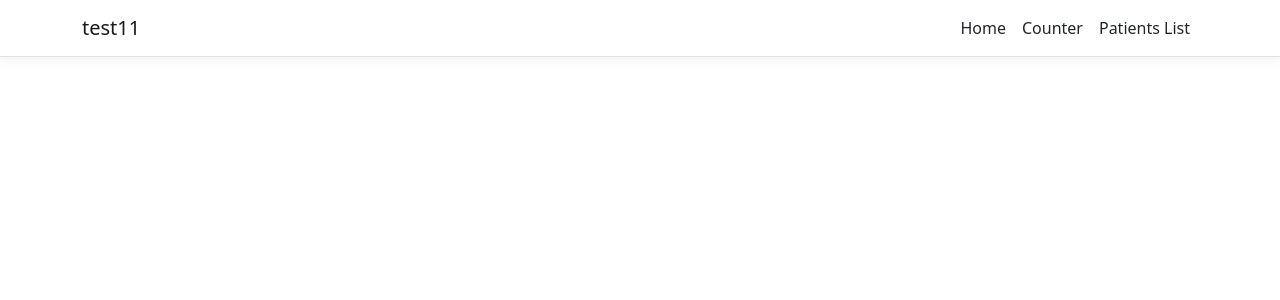
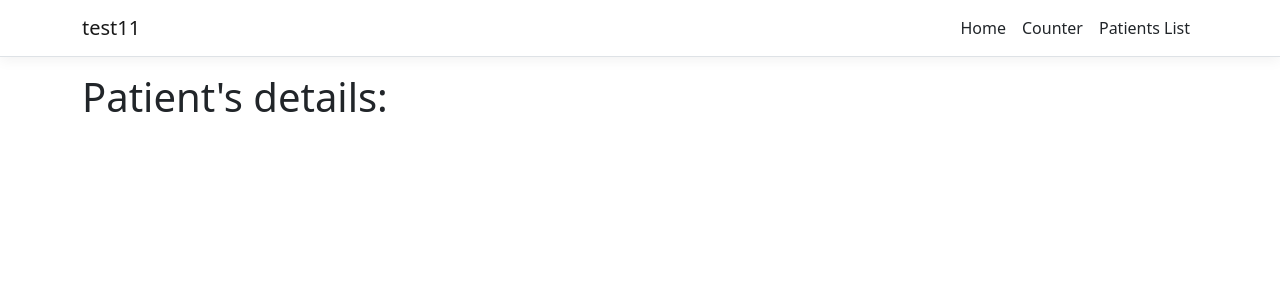
Before and after one commit to minemaster1329/asp-net-test-app, a React (Create React App) app in the folder test11/ClientApp/: page /patientdetails in a window 1280 px wide. Shown: the top 300 px of the page. Built offline with nearby package versions, Linux system fonts and the light colour scheme.

Commit message:
Added PatientDetails component, fixed routing, added qs package

```diff
--- a/test11/ClientApp/package.json
+++ b/test11/ClientApp/package.json
@@ -8,6 +8,7 @@
     "jquery": "^3.5.1",
     "merge": "^2.1.1",
     "oidc-client": "^1.11.5",
+    "qs": "^6.10.3",
     "react": "^17.0.2",
     "react-dom": "^17.0.2",
     "react-router-bootstrap": "^0.25.0",
--- a/test11/ClientApp/src/App.js
+++ b/test11/ClientApp/src/App.js
@@ -2,12 +2,11 @@ import React, { Component } from 'react';
 import { Route } from 'react-router';
 import { Layout } from './components/Layout';
 import { Home } from './components/Home';
-import { FetchData } from './components/FetchData';
 import { Counter } from './components/Counter';
 
 import './custom.css'
-import Patients from "./components/Patients";
-import NotFound from "./components/NotFound";
+import Patients from "./components/PatientComponents/Patients";
+import PatientDetails from "./components/PatientComponents/PatientDetails";
 
 export default class App extends Component {
   static displayName = App.name;
@@ -18,6 +17,9 @@ export default class App extends Component {
         <Route exact path='/' component={Home} />
         <Route path='/counter' component={Counter} />
         <Route path='/patients' component={Patients} />
+        <Route path='/patientdetails' component={Patients}>
+            <Route path='/:id' component={PatientDetails}/>
+        </Route>
       </Layout>
     );
   }
--- /dev/null
+++ b/test11/ClientApp/src/components/PatientComponents/PatientDetails.js
@@ -0,0 +1,21 @@
+import {Component} from "react";
+import qs from "qs"
+
+export default class PatientDetails extends Component {
+    constructor(props){
+        super(props);
+        this.state = {patient: null, loading: true};
+    }
+
+    render(){
+        let id = qs.parse(this.props.location.search, {ignoreQueryPrefix: true}).id;
+        return(
+            <div>
+                <h1>Patient's details:</h1>
+                <p>{id}</p>
+            </div>
+        )
+
+        //<p>{this.props.location.query.id}</p>
+    }
+}
--- a/test11/ClientApp/src/components/Patients.js
+++ b/test11/ClientApp/src/components/PatientComponents/Patients.js
@@ -1,4 +1,5 @@
 import React, {Component} from "react";
+import {Link} from "react-router-dom";
 
 
 export default class Patients extends Component {
@@ -51,6 +52,7 @@ export default class Patients extends Component {
                         <th>Middle Name</th>
                         <th>Gender</th>
                         <th>Email</th>
+                        <th>Actions</th>
                     </tr>
                 </thead>
                 <tbody>
@@ -62,6 +64,9 @@ export default class Patients extends Component {
                         <td>{patient.middlename}</td>
                         <td>{this.renderGender(patient.gender)}</td>
                         <td>{patient.email}</td>
+                        <td>
+                            <Link to={{pathname: '/patientdetails', search: `id=${patient.pesel}`}}>See details</Link>
+                        </td>
                     </tr>
                 )}
                 </tbody>
```
Also changed, not shown: 1 other file (tests, documents, lock files or other folders).
